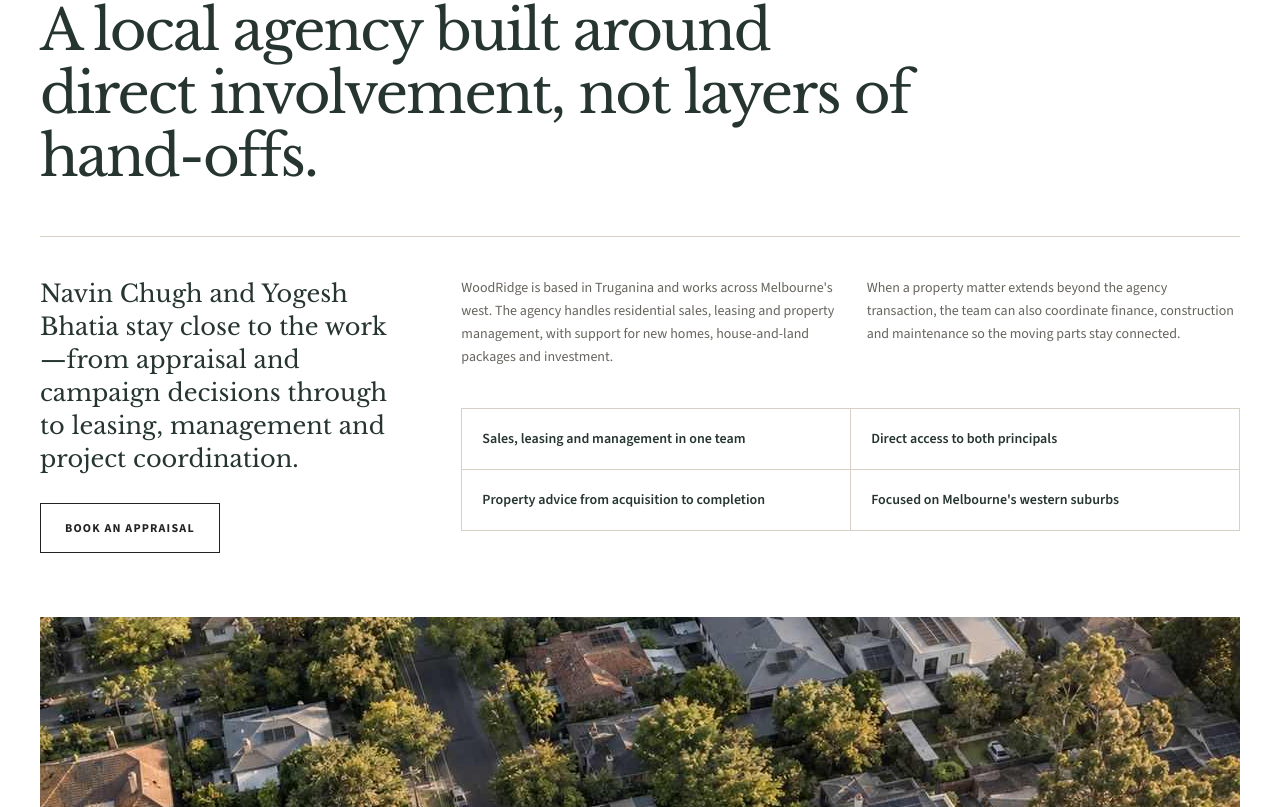
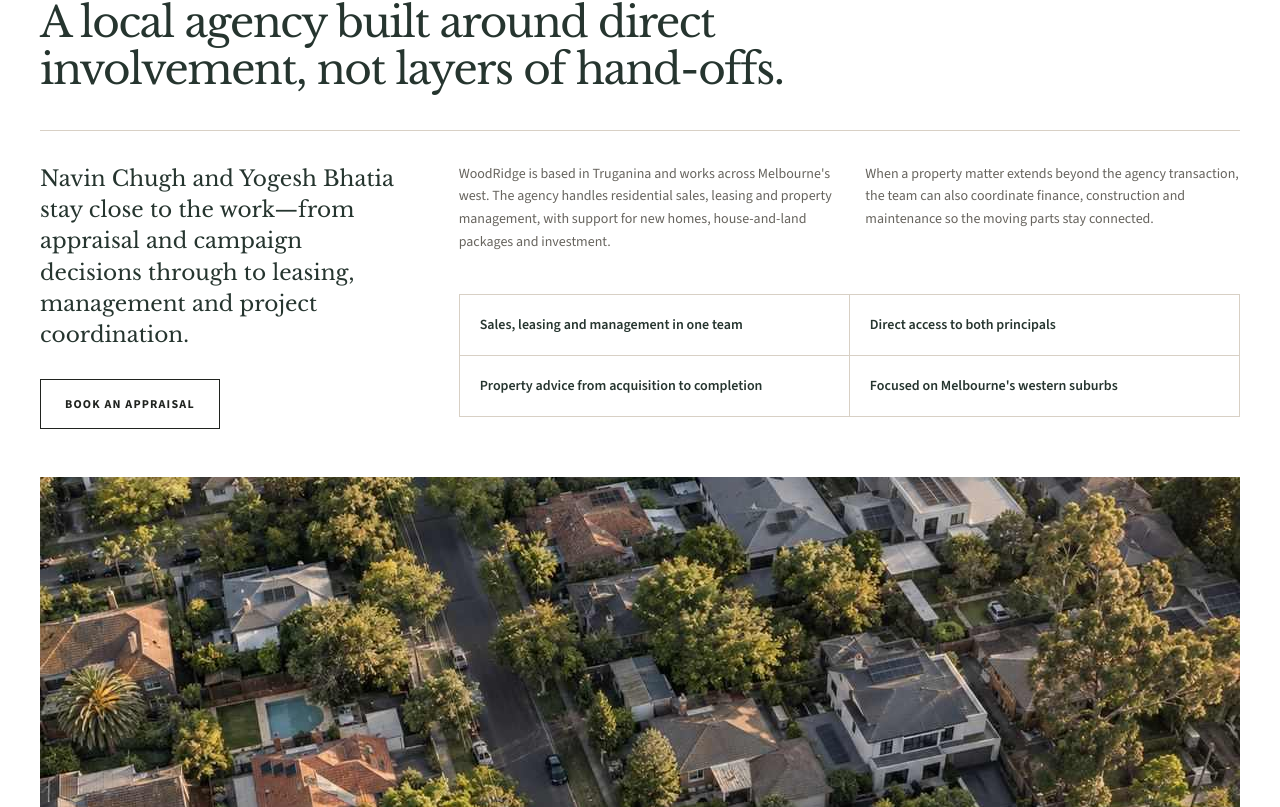
Before and after one commit to tayyabheree/Estate-website, a Next.js app: page / in a window 1280 px wide. Shown: the part 893-1700 px from the top of the page. Built offline with nearby package versions, Linux system fonts and the light colour scheme.

Commit message:
Reduce editorial scale in about section

```diff
--- a/components/sections/AboutTrust.tsx
+++ b/components/sections/AboutTrust.tsx
@@ -14,15 +14,15 @@
           <div className="grid gap-10 lg:grid-cols-12 lg:gap-16">
             <div className="lg:col-span-9">
               <p className="section-label">About WoodRidge</p>
-              <h2 className="max-w-[920px] font-serif text-[clamp(2.2rem,4.4vw,4rem)] leading-[1.12] tracking-[-.035em] text-navy">
+              <h2 className="max-w-[920px] font-serif text-[clamp(1.95rem,3.3vw,3rem)] leading-[1.12] tracking-[-.035em] text-navy">
                 A local agency built around direct involvement, not layers of hand-offs.
               </h2>
             </div>
           </div>
 
-          <div className="mt-12 grid gap-10 border-t border-line pt-10 lg:grid-cols-12 lg:gap-16">
+          <div className="mt-9 grid gap-8 border-t border-line pt-8 lg:grid-cols-12 lg:gap-14">
             <div className="lg:col-span-4">
-              <p className="font-serif text-2xl leading-snug text-navy">
+              <p className="font-serif text-[1.35rem] leading-[1.45] text-navy">
                 Navin Chugh and Yogesh Bhatia stay close to the work—from appraisal
                 and campaign decisions through to leasing, management and project coordination.
               </p>
@@ -63,7 +63,7 @@
           </div>
         </Reveal>
 
-        <Reveal className="mt-16">
+        <Reveal className="mt-12">
           <div className="relative aspect-[16/7] min-h-[280px] overflow-hidden">
             <Image
               src="/images/service-invest.jpg"
```
